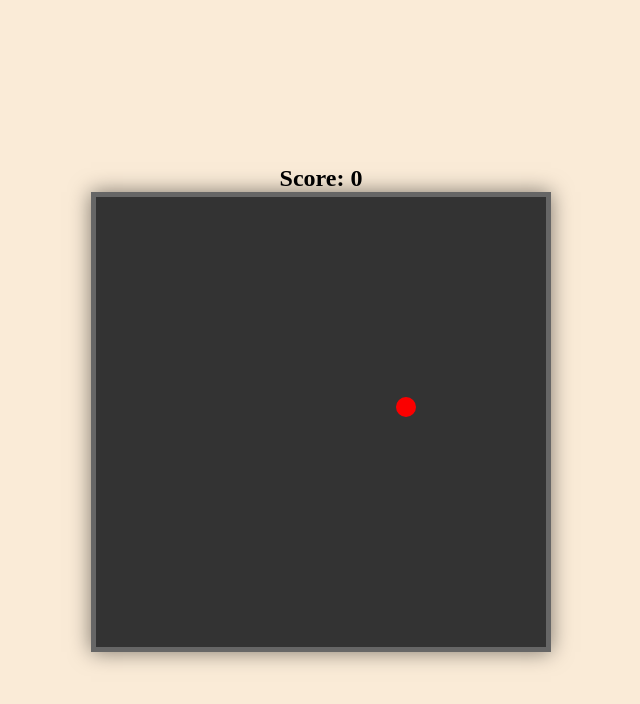
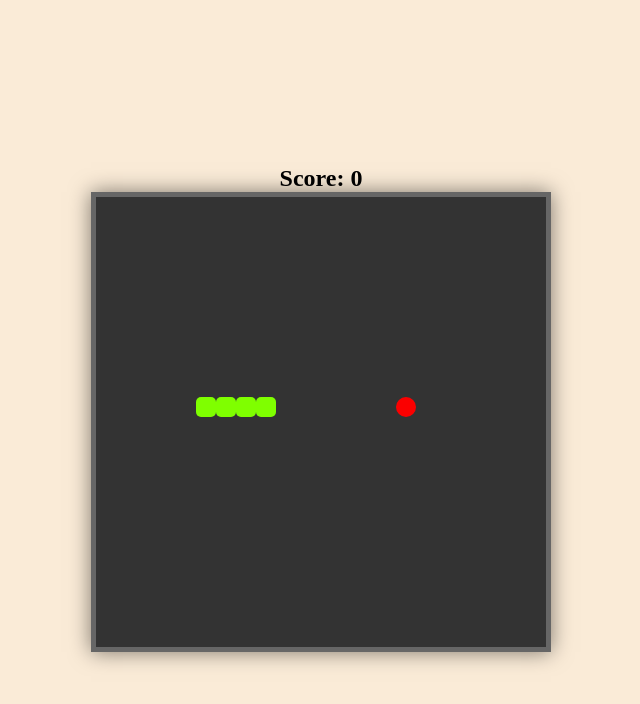
Before and after one commit to Key-runnnnnnn/Snake-Game, a plain HTML site: page index.html in a window 1280 px wide. Both pictures are taken after a click on the button "Start Game". Shown: the whole page, without its empty margins (319-959 px from the left). Drawn offline with Linux system fonts and the light colour scheme.

Commit message:
Draw snake on the game arena and add styling for snake elements

```diff
--- a/script.js
+++ b/script.js
@@ -31,6 +31,13 @@ document.addEventListener("DOMContentLoaded", () => {
 
   function drawFoodAndSnake() {
     gameArena.innerHTML = "";//clear the game arena
+
+    snake.forEach((snakeCell) => {
+      const snakeElement = drawDiv(snakeCell.x, snakeCell.y, "snake");
+      gameArena.appendChild(snakeElement);
+    })
+
+
     const foodElement = drawDiv(food.x, food.y, "food");
     gameArena.appendChild(foodElement);
   }
--- a/style.css
+++ b/style.css
@@ -57,3 +57,11 @@ body {
     opacity: 0.5;
   }
 }
+
+.snake {
+  width: 20px;
+  height: 20px;
+  background-color: chartreuse;
+  position: absolute;
+  border-radius: 5px;
+}
```
